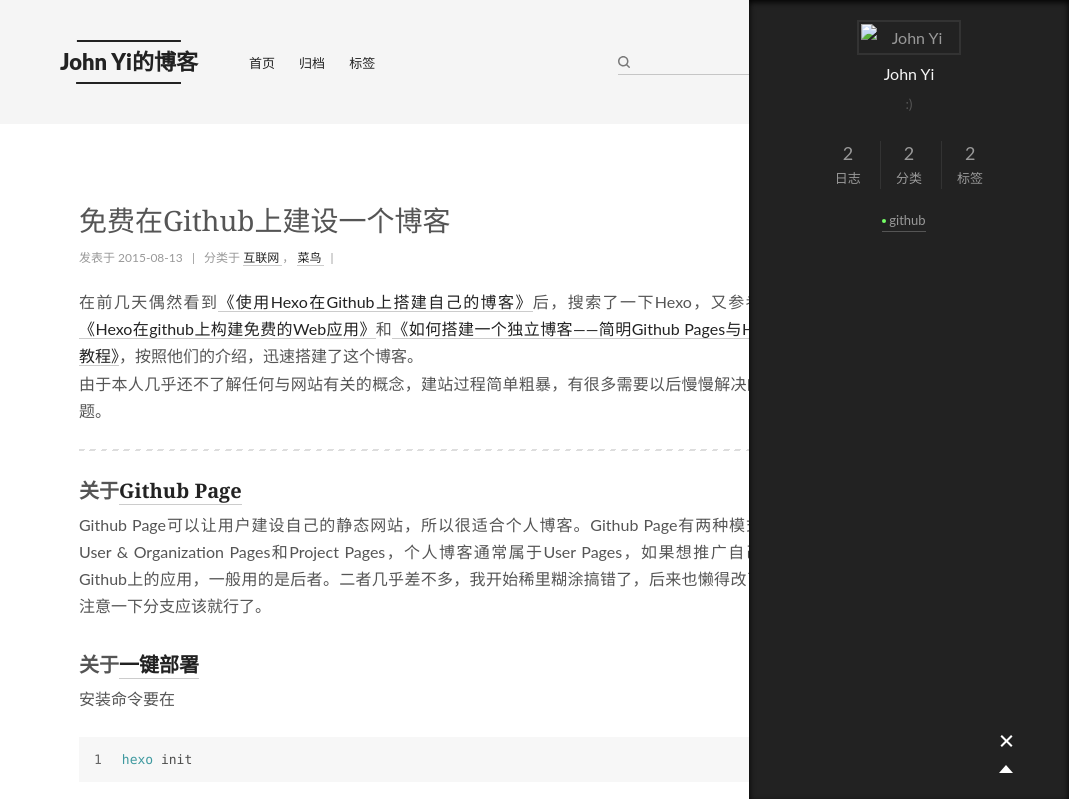
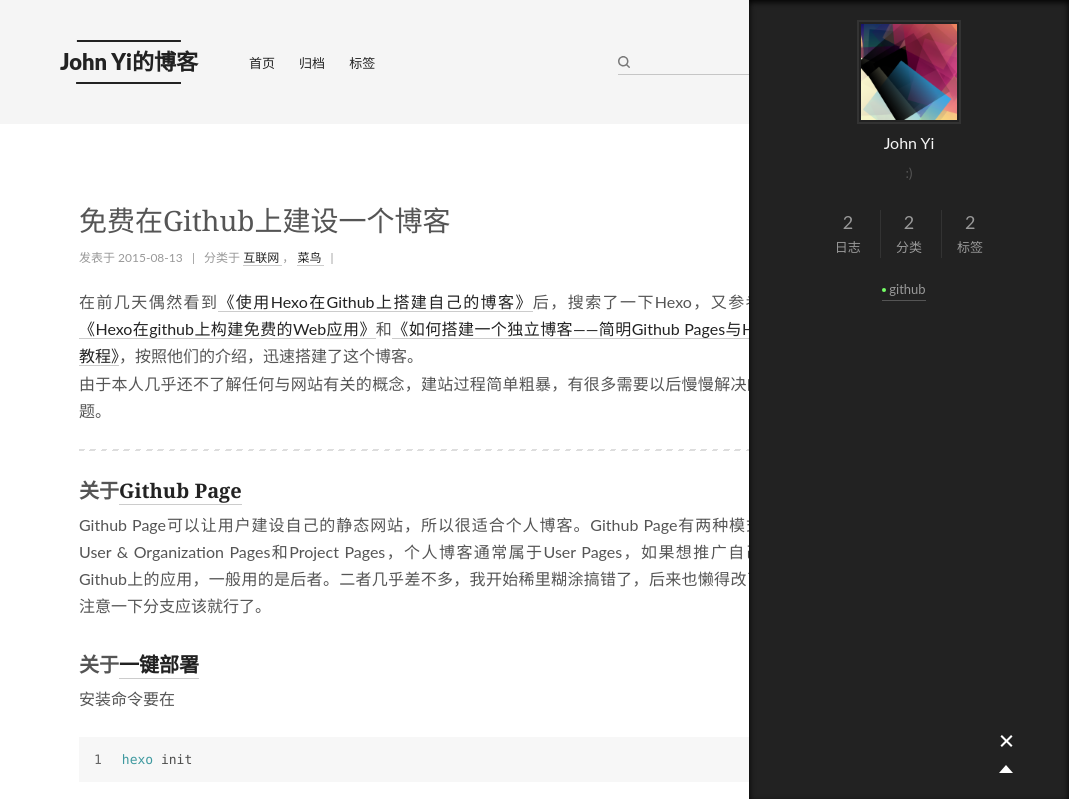
Before and after one commit to R1chard-y/Hello_World_HEXO, a plain HTML site: page index.html in a window 1280 px wide. Both pictures are taken after a click on the element 1217 px from the left and 742 px from the top of the page. Shown: the top 799 px of the page, without its empty margins (211-1280 px from the left). Drawn offline with Linux system fonts and the light colour scheme; a script that the page names is missing.

Commit message:
Site updated: 2015-08-15 09:30:59

```diff
--- a/index.html
+++ b/index.html
@@ -376,7 +376,7 @@
 
       <section class="site-overview">
         <div class="site-author motion-element" itemprop="author" itemscope itemtype="http://schema.org/Person">
-          <img class="site-author-image" src="css/images/avatar.png" alt="John Yi" itemprop="image"/>
+          <img class="site-author-image" src="images/13616319.png" alt="John Yi" itemprop="image"/>
           <p class="site-author-name" itemprop="name">John Yi</p>
         </div>
         <p class="site-description motion-element" itemprop="description">:)</p>
```
Also changed, not shown: 2015/08/13/hello-world/index.html (+1 -1 lines), 2015/08/13/免费在Github上建设一个博客/index.html (+1 -1 lines), archives/2015/08/index.html (+1 -1 lines), archives/2015/index.html (+1 -1 lines), archives/index.html (+1 -1 lines), categories/互联网/index.html (+1 -1 lines), categories/互联网/菜鸟/index.html (+1 -1 lines), tags/Github/index.html (+1 -1 lines), tags/HEXO/index.html (+1 -1 lines), images/13616319.png (added).
